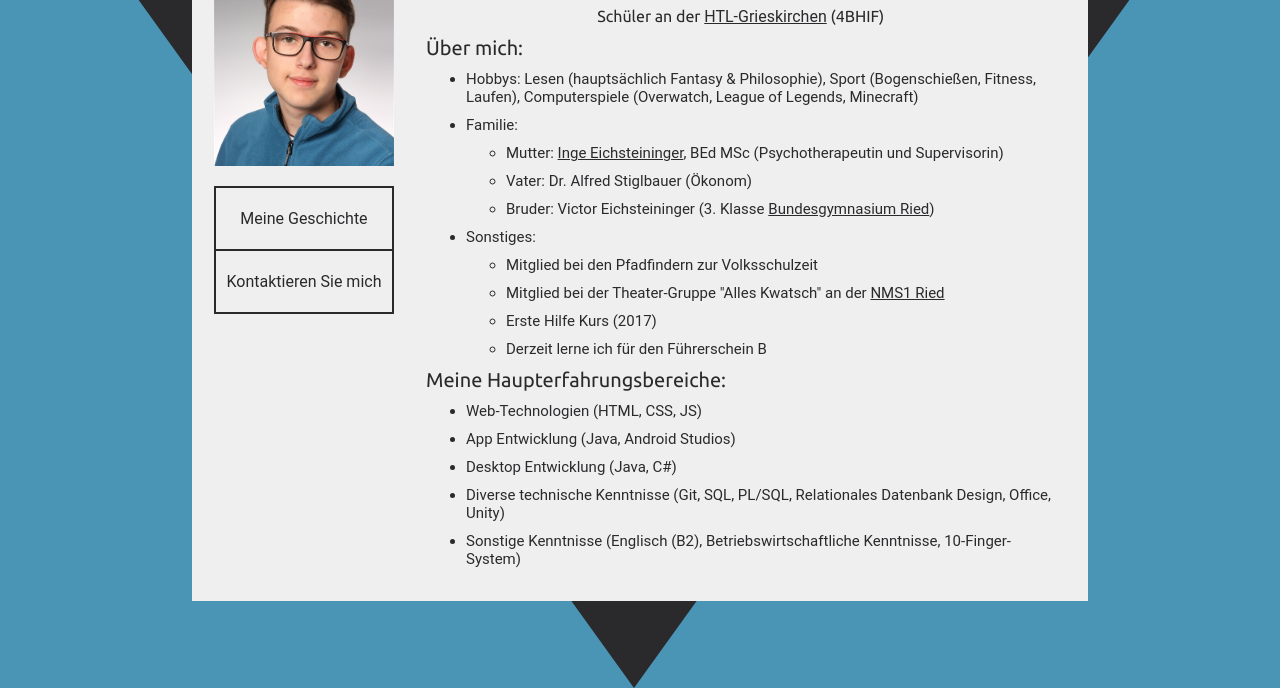
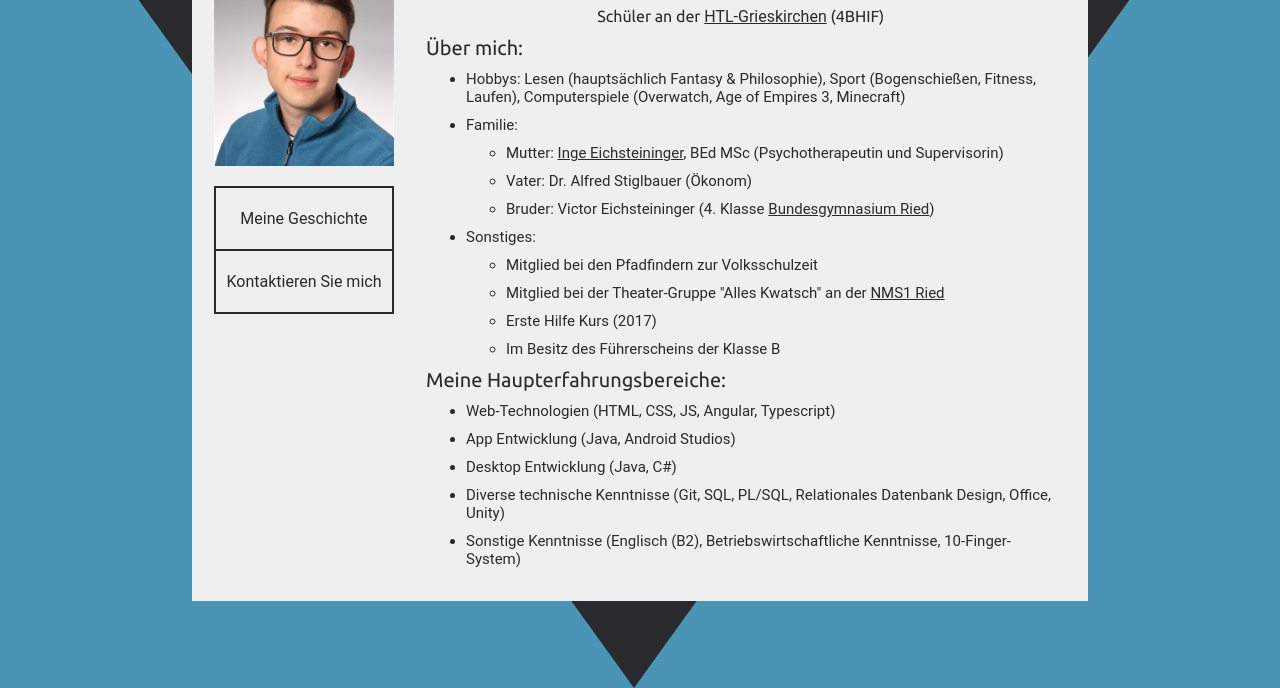
Before and after one commit to eeichsteininger/Portfolio-Site, a website built with Parcel: page index.html in a window 1280 px wide. Shown: the part 112-800 px from the top of the page. Built offline with nearby package versions, Linux system fonts and the light colour scheme; a web font is replaced by a local one.

Commit message:
updated page

```diff
--- a/index.html
+++ b/index.html
@@ -34,19 +34,19 @@
         Über mich:
       </h2>
       <ul>
-        <li>Hobbys: Lesen (hauptsächlich Fantasy & Philosophie), Sport (Bogenschießen, Fitness, Laufen), Computerspiele (Overwatch, League of Legends, Minecraft)</li>
+        <li>Hobbys: Lesen (hauptsächlich Fantasy & Philosophie), Sport (Bogenschießen, Fitness, Laufen), Computerspiele (Overwatch, Age of Empires 3, Minecraft)</li>
         <li>Familie:</li>
         <ul>
           <li>Mutter: <a href="https://therapiehilft.at/" target="_blank">Inge Eichsteininger</a>, BEd MSc (Psychotherapeutin und Supervisorin)</li>
           <li>Vater: Dr. Alfred Stiglbauer (Ökonom)</li>
-          <li>Bruder: Victor Eichsteininger (3. Klasse <a href="http://riedgym.schule.at/" target="_blank">Bundesgymnasium Ried</a>)</li>
+          <li>Bruder: Victor Eichsteininger (4. Klasse <a href="http://riedgym.schule.at/" target="_blank">Bundesgymnasium Ried</a>)</li>
         </ul>
         <li>Sonstiges:</li>
         <ul>
           <li>Mitglied bei den Pfadfindern zur Volksschulzeit</li>
           <li>Mitglied bei der Theater-Gruppe "Alles Kwatsch" an der <a href="https://nms1.ried.at/" target="_blank">NMS1 Ried</a></li>
           <li>Erste Hilfe Kurs (2017)</li>
-          <li>Derzeit lerne ich für den Führerschein B</li>
+          <li>Im Besitz des Führerscheins der Klasse B</li>
         </ul>
       </ul>
       <!--My skillsets-->
@@ -54,7 +54,7 @@
         Meine Haupterfahrungsbereiche:
       </h2>
       <ul>
-        <li>Web-Technologien (HTML, CSS, JS)</li>
+        <li>Web-Technologien (HTML, CSS, JS, Angular, Typescript)</li>
         <li>App Entwicklung (Java, Android Studios)</li>
         <li>Desktop Entwicklung (Java, C#)</li>
         <li>Diverse technische Kenntnisse (Git, SQL, PL/SQL, Relationales Datenbank Design, Office, Unity)</li>
```
Also changed, not shown: contact.html (+1 -1 lines), cv.html (+10 -1 lines).
